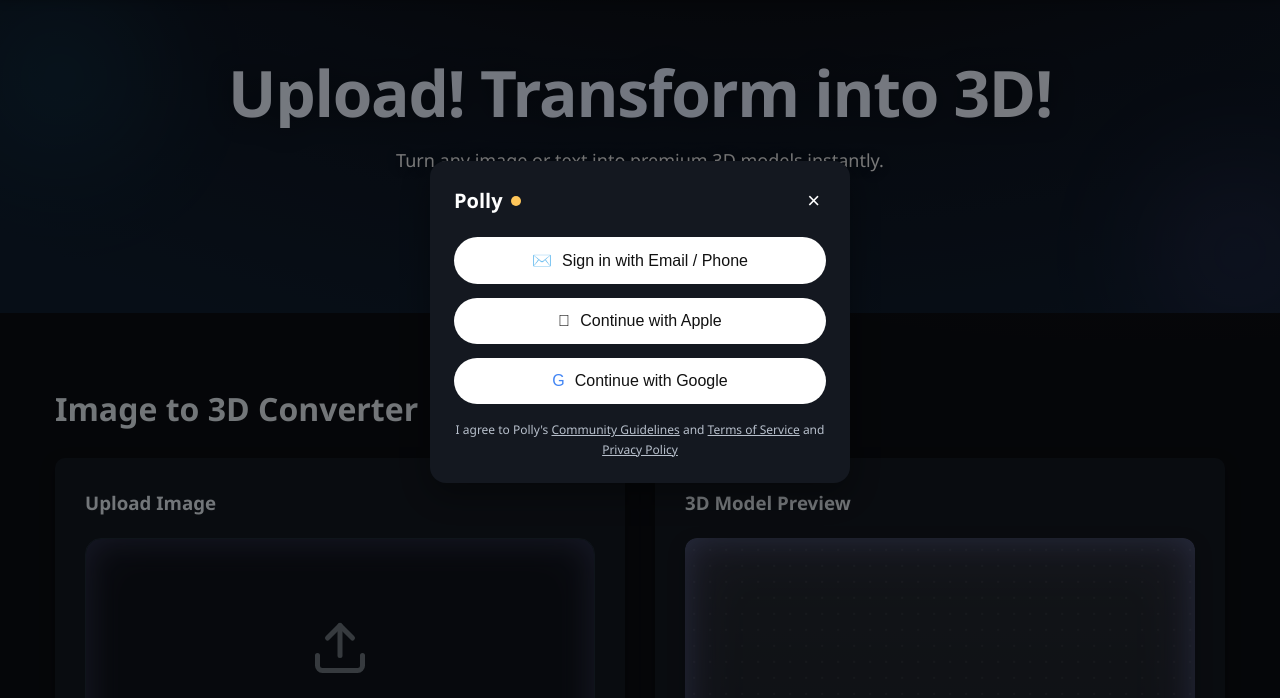
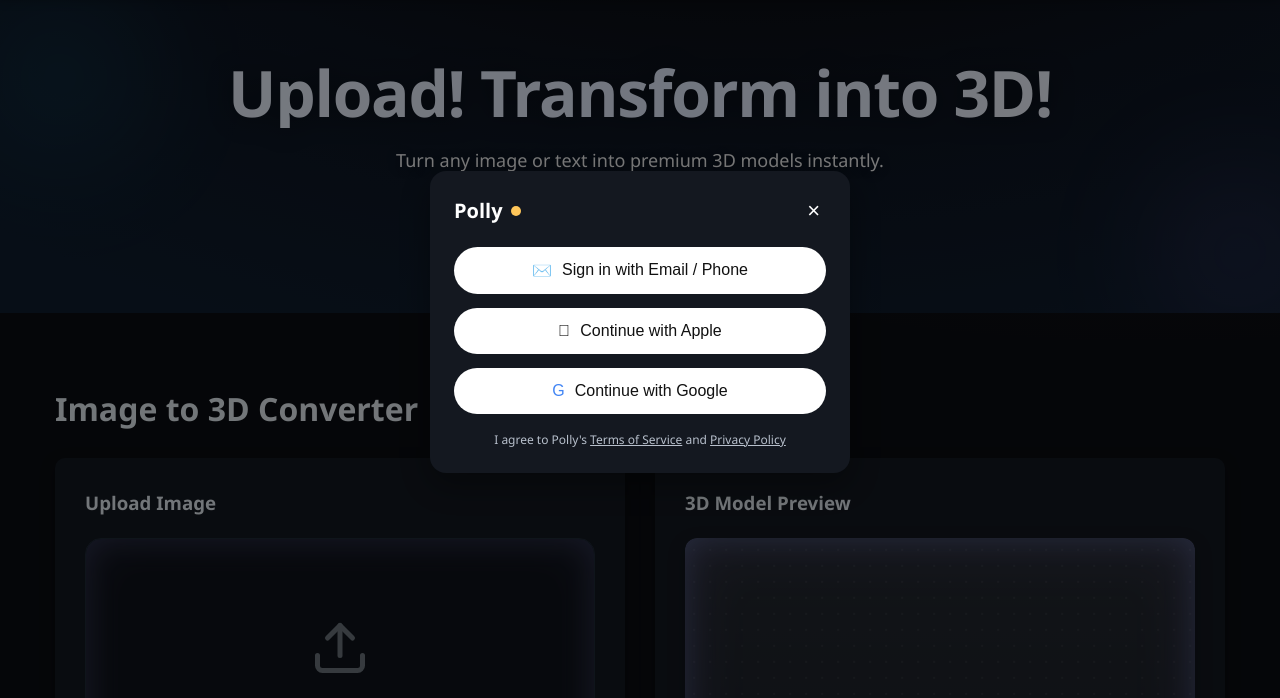
Before and after one commit to miyawang7817-stack/Polly, a plain HTML site: page index.html in a window 1280 px wide. Both pictures are taken after a click on the link "Login". Shown: the part 78-776 px from the top of the page. Drawn offline with nearby package versions, Linux system fonts and the light colour scheme.

Commit message:
Remove Community Guidelines text from login modal

```diff
--- a/index.html
+++ b/index.html
@@ -166,7 +166,7 @@
             <span>Continue with Google</span>
           </button>
           <div style="margin-top:16px; font-size:12px; text-align:center; color:#B8C0CC;">
-            I agree to Polly's <a href="faq.html" style="color:#B8C0CC; text-decoration:underline;">Community Guidelines</a> and <a href="terms.html" style="color:#B8C0CC; text-decoration:underline;">Terms of Service</a> and <a href="privacy.html" style="color:#B8C0CC; text-decoration:underline;">Privacy Policy</a>
+            I agree to Polly's <a href="terms.html" style="color:#B8C0CC; text-decoration:underline;">Terms of Service</a> and <a href="privacy.html" style="color:#B8C0CC; text-decoration:underline;">Privacy Policy</a>
           </div>
         </div>
 
@@ -208,7 +208,7 @@
             <button id="email-otp-login" class="btn btn-primary" style="width:100%; border-radius:999px;" disabled>Continue</button>
           </div>
           <div style="margin-top:12px; font-size:12px; text-align:center; color:#B8C0CC;">
-            I agree to Polly's <a href="faq.html" style="color:#B8C0CC; text-decoration:underline;">Community Guidelines</a> and <a href="terms.html" style="color:#B8C0CC; text-decoration:underline;">Terms of Service</a> and <a href="privacy.html" style="color:#B8C0CC; text-decoration:underline;">Privacy Policy</a>
+            I agree to Polly's <a href="terms.html" style="color:#B8C0CC; text-decoration:underline;">Terms of Service</a> and <a href="privacy.html" style="color:#B8C0CC; text-decoration:underline;">Privacy Policy</a>
           </div>
         </div>
 
```
